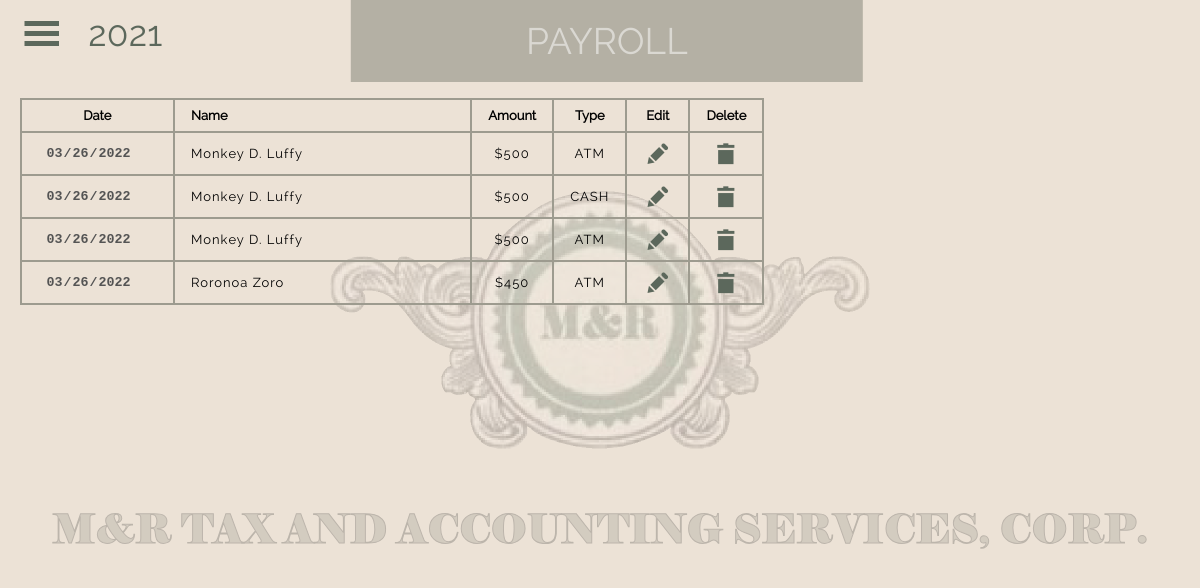
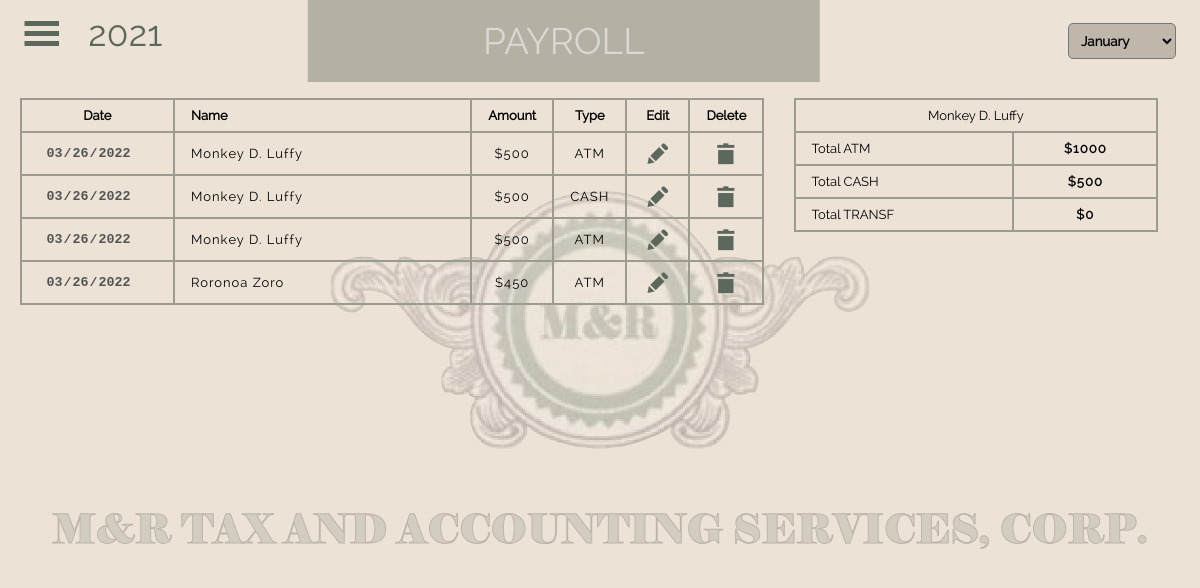
Before and after one commit to dttrujillo00/M_-_R_TAX_AND_ACCOUNTING_SERVICES_CORP2, an Electron app: page pages/nomina.html in a window 1200 px wide. Drawn offline with Linux system fonts and the light colour scheme.

Commit message:
Working on payroll page, unfinished yet

```diff
--- a/css/nomina.css
+++ b/css/nomina.css
@@ -1,3 +1,28 @@
 .employee-name:hover {
     cursor: pointer;
 }
+
+.select-container {
+    display: flex;
+    justify-content: center;
+    align-items: center;
+}
+
+.select-container select {
+    padding: .5rem;
+    font-weight: bold;
+    border-radius: 5px;
+    background-color: rgba(90, 84, 74, .3);
+    font-family: 'Raleway';
+}
+
+.select-container select:focus {
+    outline: none;
+}
+
+.select-container select option {
+    padding: .5rem;
+    font-weight: inherit;
+    font-family: inherit;
+    margin-bottom: 1rem;
+}
--- a/pages/nomina.html
+++ b/pages/nomina.html
@@ -27,17 +27,29 @@
         <div class="empresa-name-container">
             <h1>PAYROLL</h1>
         </div>
-        <button class="check"><img src="../icons/cruz.png" alt=""></button>
+        <div class="select-container">
+            <select name="meses">
+                <option value="0">January</option>
+                <option value="1">February</option>
+                <option value="2">March</option>
+                <option value="3">April</option>
+                <option value="4">May</option>
+                <option value="5">June</option>
+                <option value="6">July</option>
+                <option value="7">August</option>
+                <option value="8">September</option>
+                <option value="9">October</option>
+                <option value="10">November</option>
+                <option value="11">December</option>
+            </select>
+            <!-- <button class="add-operation">Add operation</button> -->
+        </div>
     </header>
 
     <div class="menu">
         <img src="../icons/menu.png" alt="">
         <div class="menu-content">
             <ul>
-                <li class="modify-employee">
-                    <p>Modify</p>
-                    <img src="../icons/lapiz.png" alt="">
-                </li>
                 <li class="add-employee">
                     <p>Add Employee</p>
                     <img src="../icons/agregarElemento.png" alt="">
@@ -142,6 +154,25 @@
 
             <div class="col-4 employee-details">
                 <table>
+                    <thead>
+                        <tr>
+                            <td colspan="2" style="text-align: center;">Monkey D. Luffy</td>
+                        </tr>
+                    </thead>
+                    <tbody>
+                        <tr>
+                            <td>Total ATM</td>
+                            <td>$1000</td>
+                        </tr>
+                        <tr>
+                            <td>Total CASH</td>
+                            <td>$500</td>
+                        </tr>
+                        <tr>
+                            <td>Total TRANSF</td>
+                            <td>$0</td>
+                        </tr>
+                    </tbody>
                 </table>
             </div>
         </div>
```
